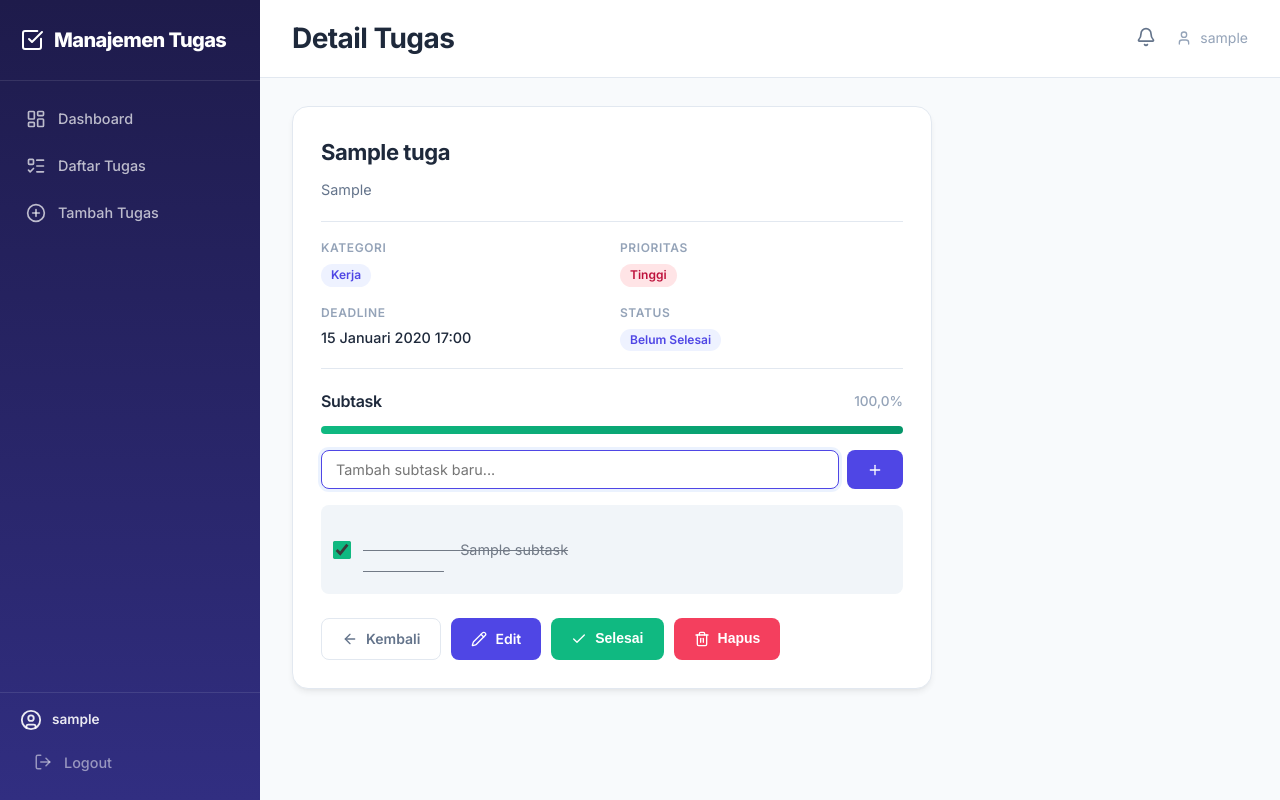
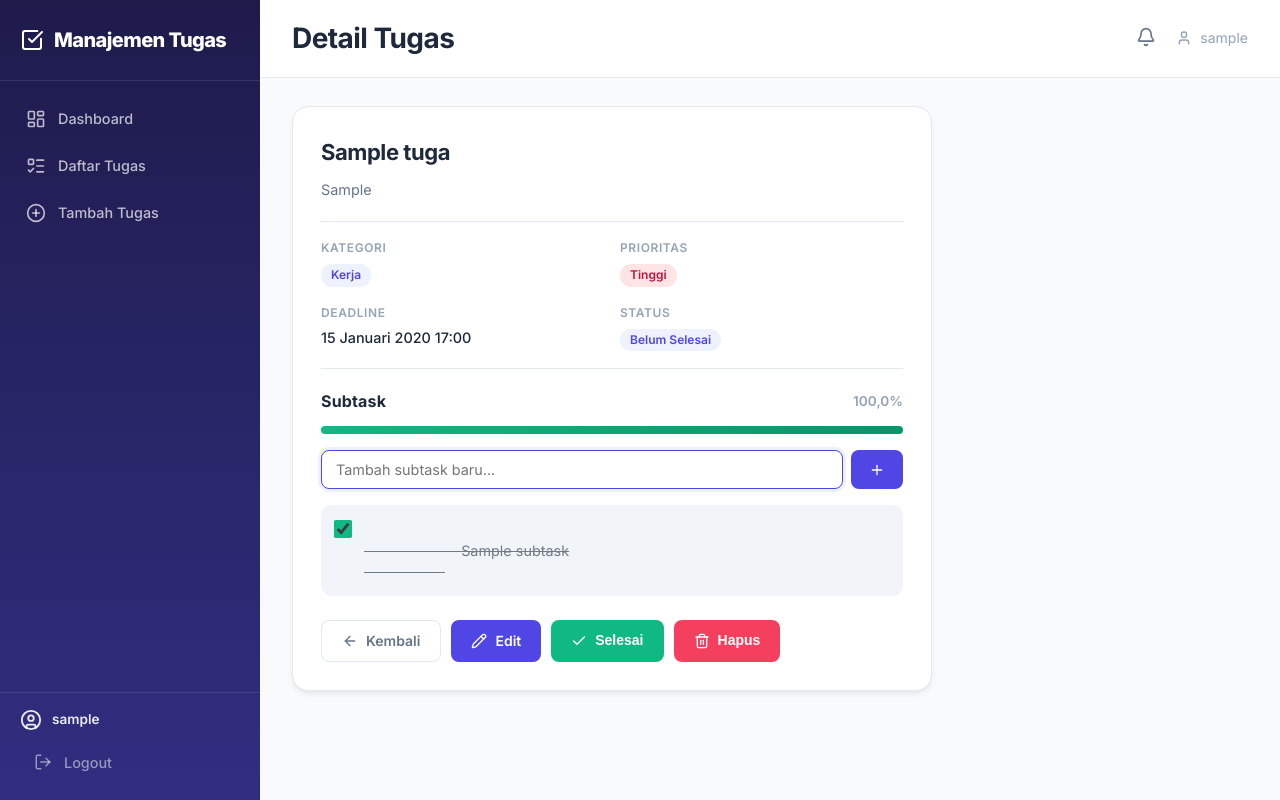
Before and after one commit to muhammad-yunus-firdaus/django-to-do-list, a Django app: page /tugas/detail/1/ in a window 1280 px wide. Run offline with Django 5.2, Linux system fonts and the light colour scheme; a user stored in the database is signed in; tables that the repository leaves empty hold one stand-in row (values such as "Sample post"); data that the repository does not hold is empty; some libraries are stand-ins or nearby versions.

Commit message:
Penyesuaian Tampilan

```diff
--- a/static/css/style.css
+++ b/static/css/style.css
@@ -1024,17 +1024,133 @@ textarea {
 }
 
 /* ── Subtask Detail + SweetAlert Edit ─────────────────────────── */
+.subtask-section {
+    margin-bottom: 24px;
+}
+
+.subtask-header {
+    display: flex;
+    align-items: center;
+    justify-content: space-between;
+    gap: 12px;
+    margin-bottom: 12px;
+}
+
+.subtask-header h3 {
+    font-size: 1rem;
+    font-weight: 700;
+    color: var(--text-primary);
+    letter-spacing: 0.01em;
+}
+
+.subtask-progress-text {
+    font-size: .85rem;
+    color: var(--text-muted);
+    font-weight: 600;
+}
+
+.subtask-progress-wrap {
+    background: var(--bg-secondary);
+    border-radius: 8px;
+    height: 8px;
+    margin-bottom: 16px;
+    overflow: hidden;
+}
+
+.subtask-form {
+    margin-bottom: 16px;
+}
+
+.subtask-form-row {
+    display: flex;
+    gap: 8px;
+    align-items: stretch;
+}
+
+.subtask-input {
+    flex: 1;
+    min-width: 0;
+    padding: 10px 14px;
+    border: 1.5px solid var(--border);
+    border-radius: 8px;
+    font-size: .9rem;
+    transition: var(--transition);
+}
+
+.subtask-add-btn {
+    padding: 10px 18px;
+    min-width: 52px;
+}
+
+.subtask-list {
+    display: flex;
+    flex-direction: column;
+    gap: 8px;
+}
+
 .subtask-item {
+    display: flex;
+    align-items: flex-start;
+    gap: 12px;
+    padding: 12px;
+    background: var(--bg-secondary);
+    border-radius: 10px;
+    border: 1px solid transparent;
+    transition: var(--transition);
     width: 100%;
     max-width: 100%;
 }
 
+.subtask-item:hover {
+    background: #EEF2FF;
+    border-color: #C7D2FE;
+}
+
+.subtask-checkbox {
+    width: 18px;
+    height: 18px;
+    margin-top: 2px;
+    cursor: pointer;
+    accent-color: var(--success);
+    flex: 0 0 auto;
+}
+
 .subtask-judul {
+    flex: 1;
     min-width: 0;
     line-height: 1.5;
     white-space: pre-wrap;
     overflow-wrap: anywhere;
     word-break: break-word;
+}
+
+.subtask-actions {
+    display: flex;
+    gap: 4px;
+    opacity: 0;
+    transition: opacity .2s ease;
+    flex: 0 0 auto;
+}
+
+.subtask-item:hover .subtask-actions {
+    opacity: 1;
+}
+
+.subtask-action-btn {
+    width: 32px;
+    height: 32px;
+    display: inline-flex;
+    align-items: center;
+    justify-content: center;
+    border-radius: 6px;
+    background: transparent;
+    border: none;
+    cursor: pointer;
+    transition: var(--transition);
+}
+
+.subtask-action-btn:hover {
+    background: var(--bg-hover);
 }
 
 .swal2-popup.subtask-edit-popup {
@@ -1053,9 +1169,31 @@ textarea {
     box-sizing: border-box !important;
     resize: vertical !important;
     line-height: 1.45;
+    margin: 1rem 0 0 !important;
+    overflow-x: hidden !important;
+    overflow-wrap: anywhere;
+    word-break: break-word;
 }
 
 @media (max-width: 768px) {
+    .subtask-form-row {
+        gap: 6px;
+    }
+
+    .subtask-add-btn {
+        padding: 10px 14px;
+        min-width: 46px;
+    }
+
+    .subtask-item {
+        gap: 10px;
+        padding: 10px;
+    }
+
+    .subtask-actions {
+        opacity: 1;
+    }
+
     .swal2-popup.subtask-edit-popup {
         width: calc(100vw - 24px) !important;
         max-width: calc(100vw - 24px) !important;
--- a/tugas/templates/tugas/detail_tugas.html
+++ b/tugas/templates/tugas/detail_tugas.html
@@ -63,31 +63,31 @@
 
         <!-- Subtask Section -->
         {% if tugas.has_subtasks or not tugas.selesai %}
-        <div style="margin-bottom:24px;">
-            <div style="display:flex;align-items:center;justify-content:space-between;margin-bottom:12px;">
-                <h3 style="font-size:1rem;font-weight:600;color:var(--text-primary);">Subtask</h3>
+        <div class="subtask-section">
+            <div class="subtask-header">
+                <h3>Subtask</h3>
                 {% if tugas.has_subtasks %}
-                <span style="font-size:.85rem;color:var(--text-muted);font-weight:500;">{{ tugas.subtask_progress }}%</span>
+                <span class="subtask-progress-text">{{ tugas.subtask_progress }}%</span>
                 {% endif %}
             </div>
 
             <!-- Progress Bar -->
             {% if tugas.has_subtasks %}
-            <div style="background:var(--bg-secondary);border-radius:8px;height:8px;margin-bottom:16px;overflow:hidden;">
+            <div class="subtask-progress-wrap">
                 <div style="background:linear-gradient(90deg, #10B981, #059669);height:100%;width:{{ tugas.subtask_progress }}%;transition:width 0.3s ease;"></div>
             </div>
             {% endif %}
 
             <!-- Add Subtask Form -->
             {% if not tugas.selesai %}
-            <form method="POST" action="{% url 'tugas:tambah_subtask' tugas.id %}" style="margin-bottom:16px;">
+            <form method="POST" action="{% url 'tugas:tambah_subtask' tugas.id %}" class="subtask-form">
                 {% csrf_token %}
-                <div style="display:flex;gap:8px;">
+                <div class="subtask-form-row">
                     <input type="text" name="judul" placeholder="Tambah subtask baru..." required autofocus
-                        style="flex:1;padding:10px 14px;border:1.5px solid var(--border);border-radius:8px;font-size:.9rem;transition:all 0.2s;"
+                        class="subtask-input"
                         onfocus="this.style.borderColor='var(--primary)';this.style.boxShadow='0 0 0 3px rgba(59, 130, 246, 0.1)'"
                         onblur="this.style.borderColor='var(--border)';this.style.boxShadow='none'">
-                    <button type="submit" class="btn btn-primary" style="padding:10px 20px;">
+                    <button type="submit" class="btn btn-primary subtask-add-btn">
                         <i data-lucide="plus" style="width:16px;height:16px;"></i>
                     </button>
                 </div>
@@ -96,17 +96,15 @@
 
             <!-- Subtask List -->
             {% if tugas.has_subtasks %}
-            <div style="display:flex;flex-direction:column;gap:8px;">
+            <div class="subtask-list">
                 {% for subtask in tugas.subtasks.all %}
                 <div class="subtask-item" data-id="{{ subtask.id }}"
-                    style="display:flex;align-items:center;gap:12px;padding:12px;background:var(--bg-secondary);border-radius:8px;transition:all 0.2s;"
-                    onmouseenter="this.style.background='var(--bg-hover)'"
-                    onmouseleave="this.style.background='var(--bg-secondary)'">
+                    >
 
                     <!-- Checkbox -->
                     <input type="checkbox" {% if subtask.selesai %}checked{% endif %}
                         onchange="toggleSubtask({{ subtask.id }})"
-                        style="width:18px;height:18px;cursor:pointer;accent-color:var(--success);">
+                        class="subtask-checkbox">
 
                     <!-- Judul (editable on double-click) -->
                     <div class="subtask-judul" style="flex:1;font-size:.9rem;color:var(--text-primary);{% if subtask.selesai %}text-decoration:line-through;opacity:0.6;{% endif %}">
@@ -115,19 +113,13 @@
 
                     <!-- Action Buttons -->
                     {% if not tugas.selesai %}
-                    <div style="display:flex;gap:4px;opacity:0;transition:opacity 0.2s;" class="subtask-actions">
+                    <div class="subtask-actions">
                         <button onclick="editSubtask({{ subtask.id }}, '{{ subtask.judul|escapejs }}')"
-                            class="btn-icon" title="Edit"
-                            style="width:32px;height:32px;display:flex;align-items:center;justify-content:center;border-radius:6px;background:transparent;border:none;cursor:pointer;transition:all 0.2s;"
-                            onmouseenter="this.style.background='var(--bg-hover)'"
-                            onmouseleave="this.style.background='transparent'">
+                            class="btn-icon subtask-action-btn" title="Edit">
                             <i data-lucide="pencil" style="width:14px;height:14px;color:var(--primary);"></i>
                         </button>
                         <button onclick="hapusSubtask({{ subtask.id }}, '{{ subtask.judul|escapejs }}')"
-                            class="btn-icon" title="Hapus"
-                            style="width:32px;height:32px;display:flex;align-items:center;justify-content:center;border-radius:6px;background:transparent;border:none;cursor:pointer;transition:all 0.2s;"
-                            onmouseenter="this.style.background='var(--bg-hover)'"
-                            onmouseleave="this.style.background='transparent'">
+                            class="btn-icon subtask-action-btn" title="Hapus">
                             <i data-lucide="trash-2" style="width:14px;height:14px;color:var(--danger);"></i>
                         </button>
                     </div>
@@ -236,13 +228,22 @@
                 rows: '4',
                 maxlength: '255',
                 autocapitalize: 'off',
-                autocomplete: 'off',
-                style: 'width:100%;box-sizing:border-box;resize:vertical;line-height:1.45;'
+                autocomplete: 'off'
             },
             width: 'min(560px, 92vw)',
             customClass: {
                 popup: 'subtask-edit-popup',
                 input: 'subtask-edit-input'
+            },
+            didOpen: () => {
+                const input = Swal.getInput();
+                if (input) {
+                    input.style.width = '100%';
+                    input.style.maxWidth = '100%';
+                    input.style.boxSizing = 'border-box';
+                    input.style.whiteSpace = 'pre-wrap';
+                    input.style.overflowX = 'hidden';
+                }
             },
             showCancelButton: true,
             confirmButtonColor: '#3B82F6',
```
